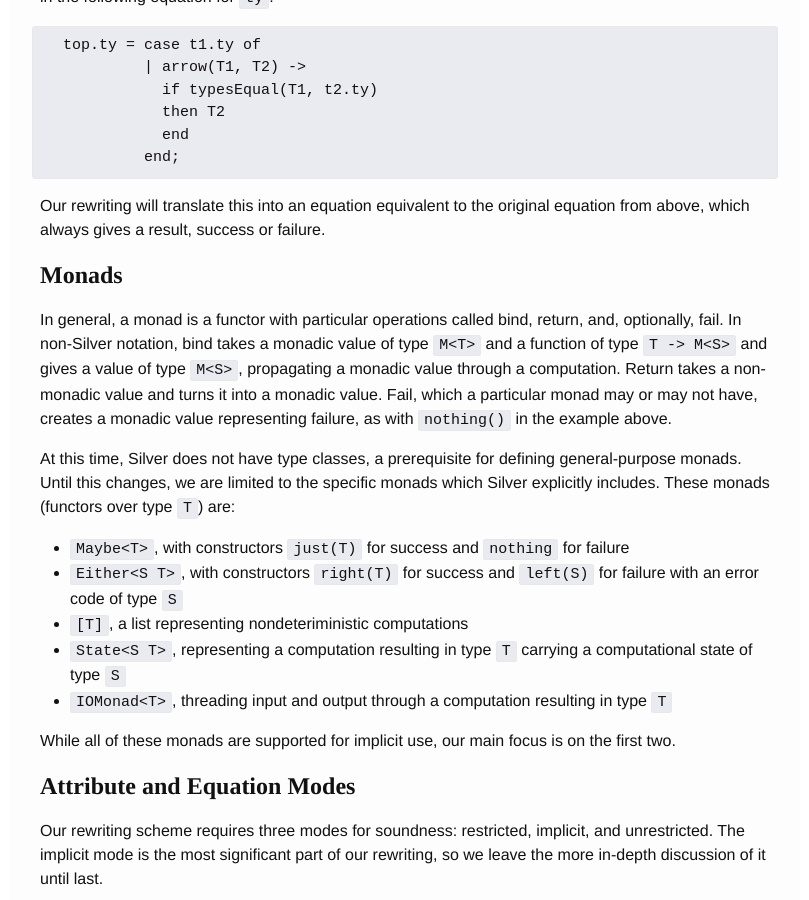
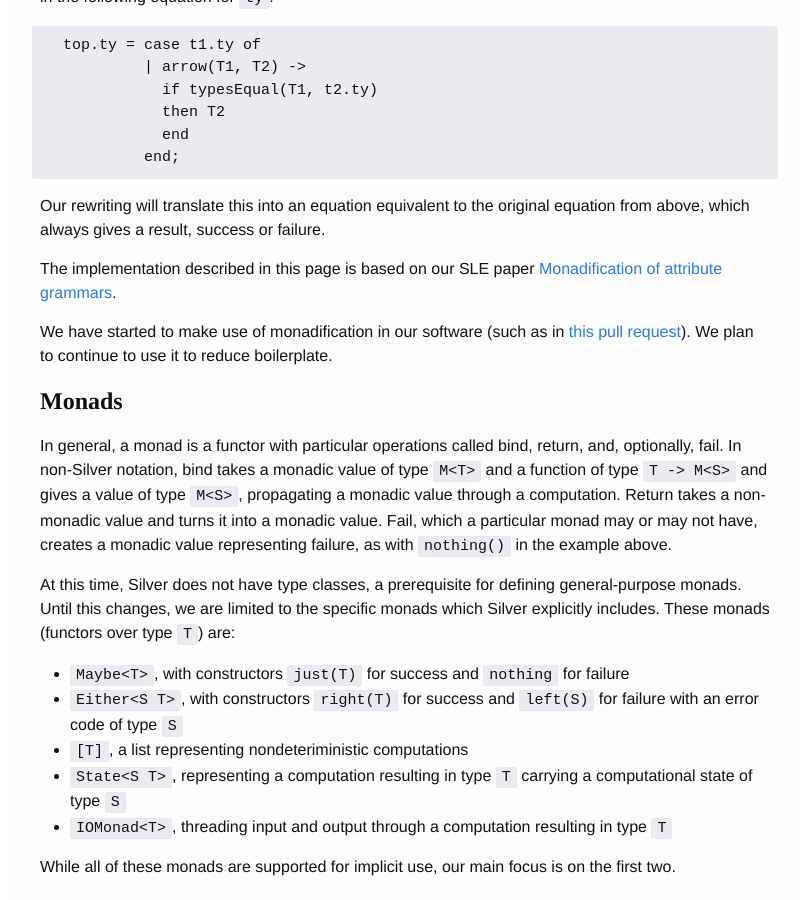
Before and after one commit to melt-umn/melt-website, a Jekyll site: the page built from silver/concepts/implicit-monads/index.md, in a window 1280 px wide and 900 px high, scrolled down 1217 px. Shown: the whole window, without its empty margins (235-1044 px from the left). Built offline with Jekyll 4.4.1, drawn with Linux system fonts in a browser that asks for light colours.

Commit message:
Adding references to the paper and to Lucas's ableC pull request

````diff
--- a/silver/concepts/implicit-monads/index.md
+++ b/silver/concepts/implicit-monads/index.md
@@ -55,6 +55,11 @@ We do not need to write the failure cases, only the success cases, resulting in
            end;
 ```
 Our rewriting will translate this into an equation equivalent to the original equation from above, which always gives a result, success or failure.
+
+The implementation described in this page is based on our SLE paper [Monadification of attribute grammars](https://doi.org/10.1145/3426425.3426941).
+
+We have started to make use of monadification in our software (such as in [this pull request](https://github.com/melt-umn/ableC/pull/176#issuecomment-731640092)).
+We plan to continue to use it to reduce boilerplate.
 
 
 ## Monads
````
